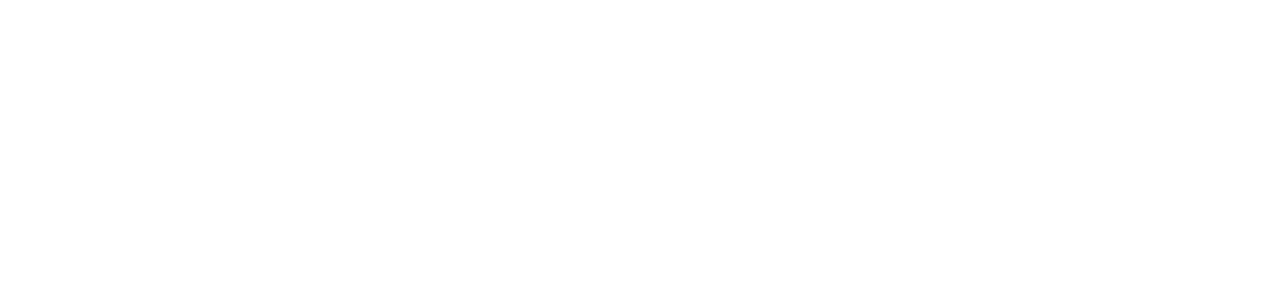
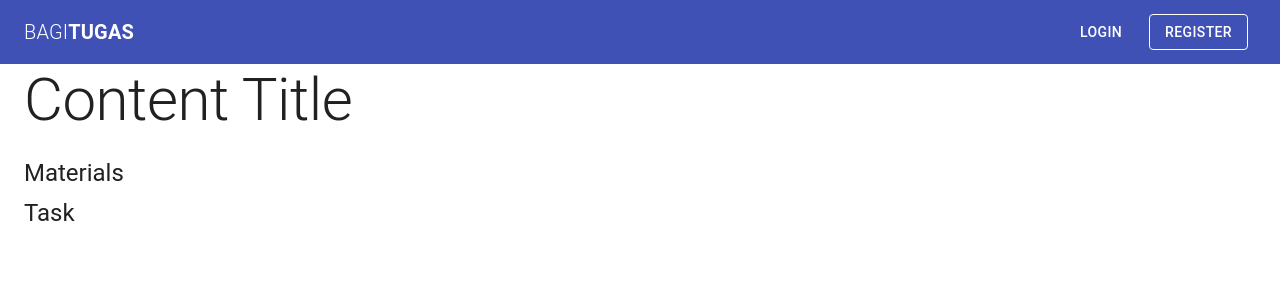
Before and after one commit to dianrahmaji/bagitugas-frontend, a React (Create React App) app: page /course/content in a window 1280 px wide. Shown: the top 300 px of the page. Built offline with nearby package versions, Linux system fonts and the light colour scheme.

Commit message:
add pages

```diff
--- a/src/App.tsx
+++ b/src/App.tsx
@@ -7,6 +7,7 @@
 import CompleteRegisterScreen from './screens/CompleteRegisterScreen';
 import CourseScreen from './screens/CourseScreen';
 import DashboardScreen from './screens/DashcboardScreen';
+import CourseContentScreen from './screens/CourseContentScreen';
 
 const App: React.FC = () => {
   return (
@@ -17,6 +18,7 @@
       <Route path="/register/:role" exact component={CompleteRegisterScreen} />
       <Route path="/course" exact component={CourseScreen} />
       <Route path="/dashboard" exact component={DashboardScreen} />
+      <Route path="/course/content" exact component={CourseContentScreen} />
     </Router>
   );
 }
--- /dev/null
+++ b/src/screens/CourseContentScreen.tsx
@@ -0,0 +1,39 @@
+import React from 'react';
+import { Container, Typography } from '@material-ui/core';
+import Header from '../components/Header';
+
+const ContentDetailsScreen: React.FC = () => {
+  return (
+    <div>
+      <Header />
+      <Container>
+        <Typography
+          component="h1"
+          variant="h2"
+          color="textPrimary"
+          gutterBottom
+        >
+          Content Title
+        </Typography>
+        <Typography
+          component="h1"
+          variant="h5"
+          color="textPrimary"
+          gutterBottom
+        >
+          Materials
+        </Typography>
+        <Typography
+          component="h1"
+          variant="h5"
+          color="textPrimary"
+          gutterBottom
+        >
+          Task
+        </Typography>
+      </Container>
+    </div>
+  );
+};
+
+export default ContentDetailsScreen;
```
Also changed, not shown: 1 other file (tests, documents, lock files or other folders).
